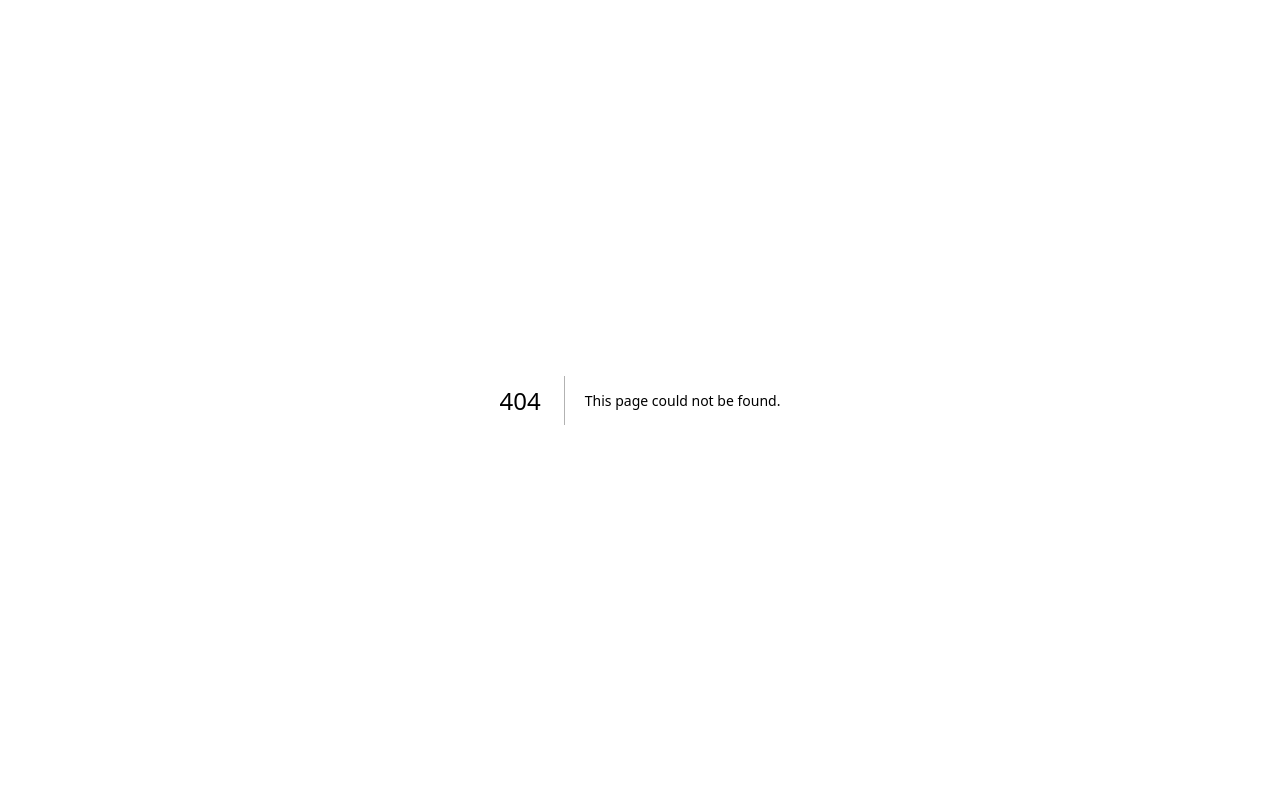
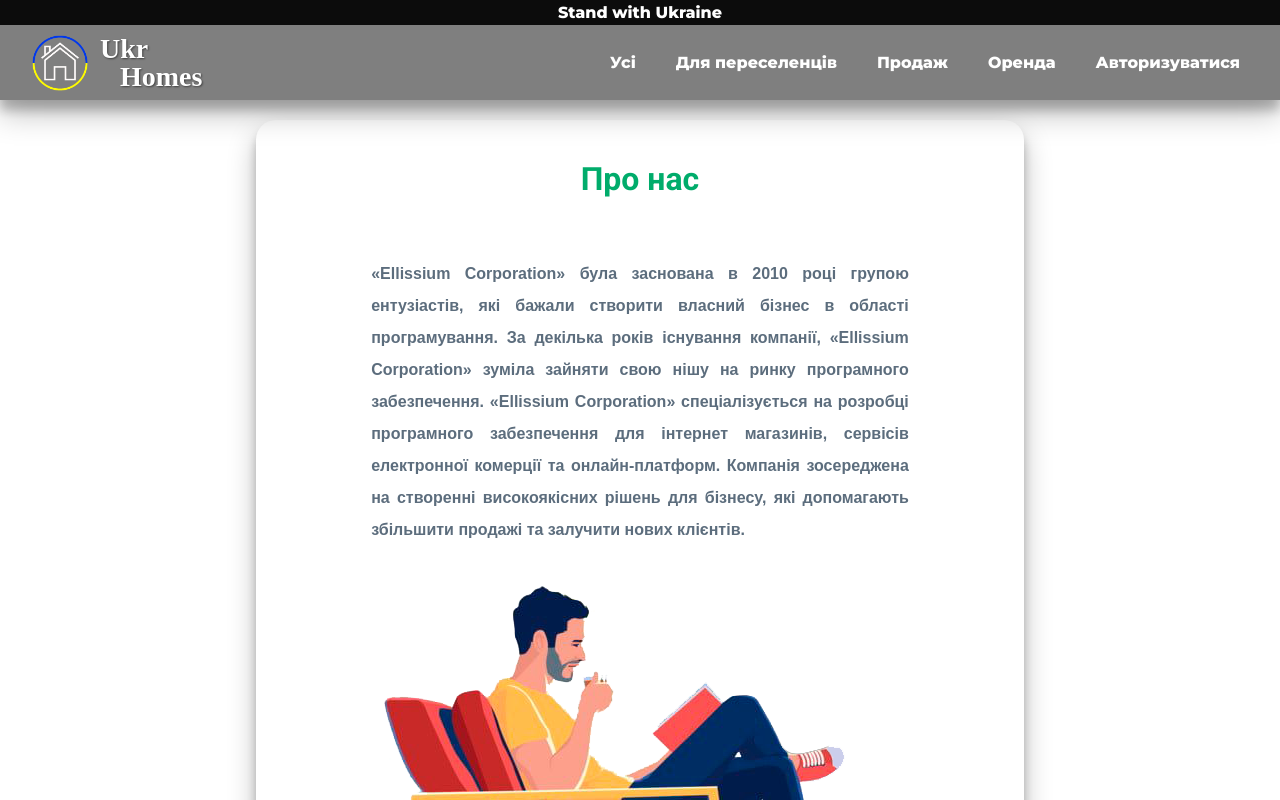
Before and after one commit to Ellissium/ukr-homes-client, a Next.js app: page /aboutUs in a window 1280 px wide. Before the commit this address had no page. Shown: the top 800 px of the page. Built offline with nearby package versions, Linux system fonts and the light colour scheme; no server answers; a web font is replaced by a local one.

Commit message:
Create aboutUs component

```diff
--- /dev/null
+++ b/src/pages/aboutUs.tsx
@@ -0,0 +1,18 @@
+import { NextPage } from 'next'
+
+import Layout from '@/ui/layout/Layout'
+import Meta from '@/ui/meta/Meta'
+
+import AboutUs from '@/screens/aboutUs/AboutUs'
+
+const AboutUsPage: NextPage = () => {
+	return (
+		<Meta title='About Us'>
+			<Layout>
+				<AboutUs />
+			</Layout>
+		</Meta>
+	)
+}
+
+export default AboutUsPage
```
